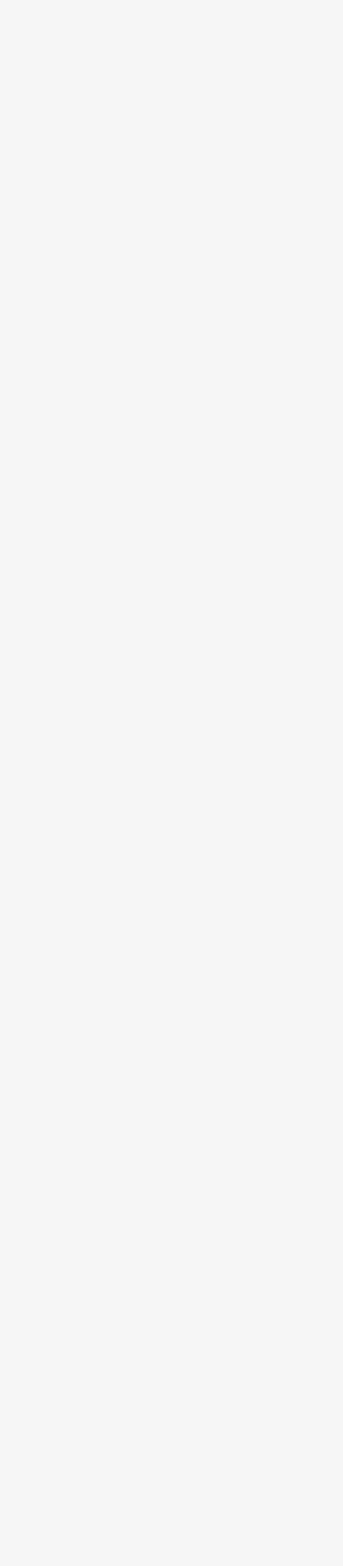
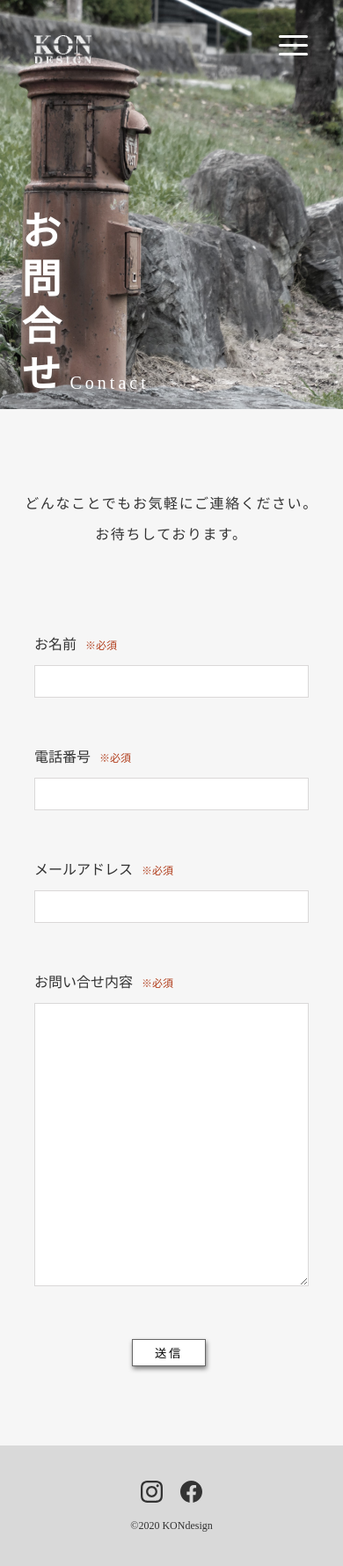
Before and after one commit to kondorie/dezasuta, a PHP site: page /contact.html in a window 390 px wide. Before the commit the page is empty. Shown: the whole page at 88% size. Before the commit the page ends 844 px from the top, so only its background shows below. Run offline with PHP 8.4, Linux system fonts and the light colour scheme.

Commit message:
お問い合せページ

```diff
--- a/KONdesign_portfolio_kondorie/contact.html
+++ b/KONdesign_portfolio_kondorie/contact.html
@@ -13,6 +13,73 @@
 </head>
 
 <body>
+    <header id="top">
+        <div class="c_header_img">
+            <picture>
+                <source media="(max-width: 767px)" srcset="images/contact_top_sp.jpg">
+                <img src="images/contact_pc_top.jpg" alt="郵便ポスト">
+            </picture>
+        </div>
+        <div class="header_wrap">
+            <h1>
+                <a href="#top"><img src="images/kondesignebebeb.png" alt="KONdesign"></a>
+            </h1>
+            <nav class="pc_nav">
+                <ul id="page_link">
+                    <li><a href="#contact">お問い合せ</a></li>
+                    <li><a href="#blog">日記</a></li>
+                    <li><a href="#works">制作実績</a></li>
+                    <li><a href="#about">自己紹介</a></li>
+                </ul>
+            </nav>
+            <div class="sp_btn"><span></span></div>
+            <nav class="sp_nav">
+                <ul>
+                    <li><a href="#contact">お問い合せ</a></li>
+                    <li><a href="#blog">日記</a></li>
+                    <li><a href="#works">制作実績</a></li>
+                    <li><a href="#about">自己紹介</a></li>
+                </ul>
+            </nav>
+        </div>
+        <div class="contact_head_text">
+            <h2 class="c_heading"><span>お問</span>合せ</h2>
+            <h3 class="c_heading_sub">Contact</h3>
+        </div>
+    </header>
+    <main>
+        <p class="c_top_txt">どんなことでもお気軽にご連絡ください。<br>
+            お待ちしております。</p>
+        <form action="#" method="post">
+            <div class="item">
+                <label for="name">お名前<span>※必須</span></label>
+                <input type="text" name="name" size="40" class="item_box" required>
+            </div>
+            <div class="item">
+                <label for="tel">電話番号<span>※必須</span></label>
+                <input type="tel" name="tel" pattern="[\d\-]*" size="40" class="item_box" required>
+            </div>
+            <div class="item">
+                <label for="email">メールアドレス<span>※必須</span></label>
+                <input type="email" name="email" size="40" class="item_box" required>
+            </div>
+            <div class="item">
+                <label for="textbox">お問い合せ内容<span>※必須</span></label>
+                <textarea name="shousai" id="shousai" cols="60" rows="20" class="item_box" required></textarea>
+            </div>
+            <div class="formbtn">
+                <input type="submit" value="送信" class="c_btn">
+            </div>
+        </form>
+    </main>
+    <footer>
+        <ul>
+            <li><a href="#"><img src="images/instagram-icon.svg" alt="Instagram"></a></li>
+            <li><a href="#"><img src="images/facebook_icon.svg" alt="facebook"></a></li>
+        </ul>
+        <p>&copy;2020 KONdesign</p>
+    </footer>
+
 
 </body>
 
--- a/KONdesign_portfolio_kondorie/css/contact.css
+++ b/KONdesign_portfolio_kondorie/css/contact.css
@@ -1 +1,142 @@
 @charset "UTF-8";
+
+header {
+    position: relative;
+    bottom: 0;
+    left: 0;
+}
+
+.c_header_img {
+    width: 92%;
+    margin: 0 0 0 auto;
+}
+
+.c_header_img img {
+    width: 100%;
+    height: 465px;
+    object-fit: cover;
+}
+
+.contact_head_text {
+    display: flex;
+    align-items: flex-end;
+    position: absolute;
+    bottom: -155px;
+    left: 12%;
+}
+
+.c_heading {
+    font-size: 65px;
+    letter-spacing: 0.2em;
+}
+.c_heading span {
+    color: #fff;
+}
+
+.c_heading_sub {
+    writing-mode: unset;
+    font-size: 48px;
+    letter-spacing: 0.2em;
+    margin-left: 20px;
+    padding-bottom: 10px;
+}
+
+.c_top_txt {
+    margin-top: 280px;
+    text-align: center;
+    letter-spacing: 0.2em;
+    line-height: 35px;
+}
+
+form {
+    width: 50%;
+    margin: 147px auto 133px auto;
+}
+
+.item {
+    margin-bottom: 30px;
+    display: flex;
+    flex-direction: column;
+}
+
+label {
+    padding-bottom: 15px;
+    font-size: 20px;
+}
+
+.item span {
+    font-size: 14px;
+    color: #b03b19;
+    padding-left: 10px;
+}
+
+.item_box {
+    margin-bottom: 30px;
+    padding: 10px;
+    border: 1px solid #dad8d8;
+}
+
+textarea {
+    border: 1px solid #dad8d8;
+}
+
+.formbtn {
+    width: 90px;
+    margin: 0 auto;
+}
+
+.c_btn {
+    padding: 5px 25px;
+    letter-spacing: 0.2em;
+    background: #fff;
+    border: 1px solid #666;
+    box-shadow: 1px 3px 5px #808080;
+}
+
+@media screen and (max-width: 1100px) {
+    .c_header_img {
+        width: 100%;
+    }
+
+    .contact_head_text {
+        position: absolute;
+        bottom: 10px;
+        left: 5%;
+    }
+
+    .c_heading {
+        font-size: 45px;
+        color: #fff;
+    }
+
+    .c_heading_sub {
+        font-size: 20px;
+        color: #fff;
+        margin-left: 20px;
+    }
+
+    .c_top_txt {
+        letter-spacing: 0.1em;
+        padding: 0 10px;
+        font-size: 16px;
+        margin-top: 90px;
+    }
+}
+
+@media screen and (max-width: 767px) {
+    .c_heading_sub {
+        margin-left: 15px;
+    }
+
+    label {
+        font-size: 16px;
+    }
+
+    .item span {
+        font-size: 12px;
+    }
+    form {
+        width: 80%;
+        margin: 100px auto 90px auto;
+    }
+}
--- a/KONdesign_portfolio_kondorie/works.html
+++ b/KONdesign_portfolio_kondorie/works.html
@@ -20,8 +20,6 @@
                 <img src="images/works_top_pc.jpg" alt="ノートとペンとメガネ">
             </picture>
         </div>
-
-
         <div class="header_wrap">
             <h1>
                 <a href="#top"><img src="images/kondesignebebeb.png" alt="KONdesign"></a>
```
Also changed, not shown: KONdesign_portfolio_kondorie/css/works.css (+0 -7 lines), KONdesign_portfolio_kondorie/images/contact_pc_top.jpg (added), 1 other file.
